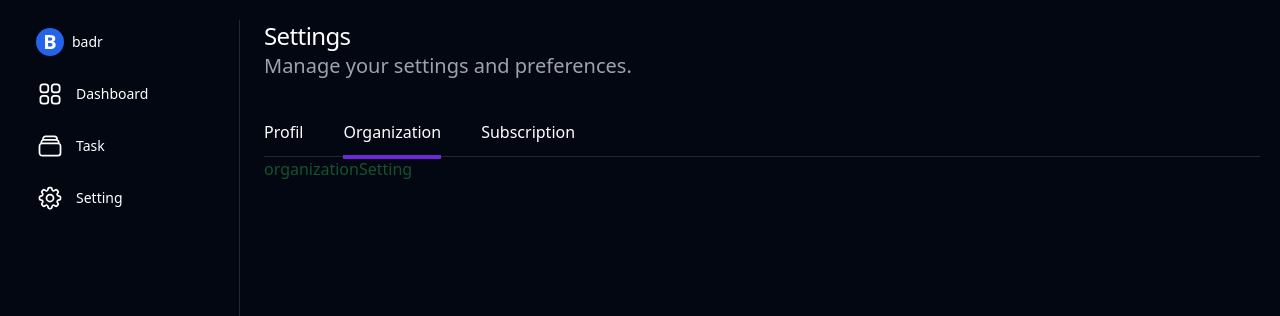
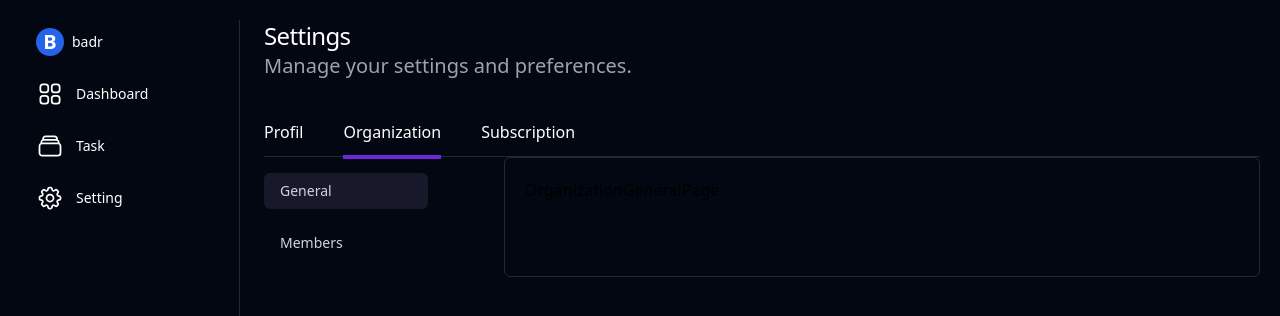
Before and after one commit to elghanbibadr/makerkit1, a React (Vite) app: page /dashboard/settings/organization in a window 1280 px wide. Shown: the top 316 px of the page. Built offline with nearby package versions, Linux system fonts and the light colour scheme.

Commit message:
created the subpages for the organization routes

```diff
--- a/src/App.jsx
+++ b/src/App.jsx
@@ -19,6 +19,8 @@ import SettingSubscription from "./pages/settings/subscription/SettingSubscripti
 import ProfilAuth from "./pages/settings/profil/ProfilAuth";
 import ProfilEmailPage from "./pages/settings/profil/ProfilEmailPage";
 import ProfilPasswordPage from "./pages/settings/profil/ProfilPasswordPage";
+import OrganizationGeneralPage from "./pages/settings/organization/OrganizationGeneralPage";
+import OrganizationMemberPage from "./pages/settings/organization/OrganizationMemberPage";
 
 function App() {
   return (
@@ -36,7 +38,10 @@ function App() {
               <Route path="email" element={<ProfilEmailPage />} />
               <Route path="password" element={<ProfilPasswordPage />} />
             </Route>
-            <Route path="organization" element={<OrganizationSetting />} />
+            <Route path="organization" element={<OrganizationSetting />}>
+              <Route index element={<OrganizationGeneralPage />} />
+              <Route path="members" element={<OrganizationMemberPage />} />
+            </Route>
             <Route path="subscription" element={<SettingSubscription />} />
           </Route>
           <Route path="dashboard/tasks" element={<Task />} />
--- a/src/pages/settings/SettingLayout.jsx
+++ b/src/pages/settings/SettingLayout.jsx
@@ -20,7 +20,6 @@ const SettingLayout = () => {
             className={({ isActive }) =>
               `pb-3  ${isActive ? " border-b-4 border-darkPink" : ""}`
             }
-            end
           >
             organization
           </NavLink>
@@ -31,7 +30,6 @@ const SettingLayout = () => {
             className={({ isActive }) =>
               `pb-3  ${isActive ? " border-b-4 border-darkPink" : ""}`
             }
-            end
           >
             subscription
           </NavLink>
--- /dev/null
+++ b/src/pages/settings/organization/OrganizationGeneralPage.jsx
@@ -0,0 +1,5 @@
+const OrganizationGeneralPage = () => {
+  return <div>OrganizationGeneralPage</div>;
+};
+
+export default OrganizationGeneralPage;
--- /dev/null
+++ b/src/pages/settings/organization/OrganizationMemberPage.jsx
@@ -0,0 +1,5 @@
+const OrganizationMemberPage = () => {
+  return <div>OrganizationMemberPage</div>;
+};
+
+export default OrganizationMemberPage;
--- a/src/pages/settings/organization/OrganizationSetting.jsx
+++ b/src/pages/settings/organization/OrganizationSetting.jsx
@@ -1,7 +1,41 @@
-import React from "react";
+import { NavLink, Outlet } from "react-router-dom";
 
 const OrganizationSetting = () => {
-  return <div className="text-green-900">organizationSetting</div>;
+  return (
+    <div className="lg:gap-x-10 lg:grid lg:grid-cols-[200px_1fr] ">
+      <ul className="text-gray-300 text-[0.91rem] pr-6 capitalize font-medium ">
+        <li className="my-4">
+          <NavLink
+            to=""
+            className={({ isActive }) =>
+              `flex items-center mr-3 hover:bg-[#17182A] px-4 py-2 rounded-md my-2 border-transparent text-sm font-base font-medium dark:text-white ${
+                isActive ? "bg-[#17182A]" : ""
+              }`
+            }
+            end
+          >
+            General
+          </NavLink>
+        </li>
+        <li className="my-4">
+          <NavLink
+            to="members"
+            className={({ isActive }) =>
+              `flex items-center mr-3 hover:bg-[#17182A] px-4 py-2 rounded-md my-2 border-transparent text-sm font-base font-medium dark:text-white ${
+                isActive ? "bg-[#17182A]" : ""
+              }`
+            }
+            end
+          >
+            Members
+          </NavLink>
+        </li>
+      </ul>
+      <div className="border border-accent1 rounded-md p-5 h-full">
+        <Outlet />
+      </div>
+    </div>
+  );
 };
 
 export default OrganizationSetting;
```
